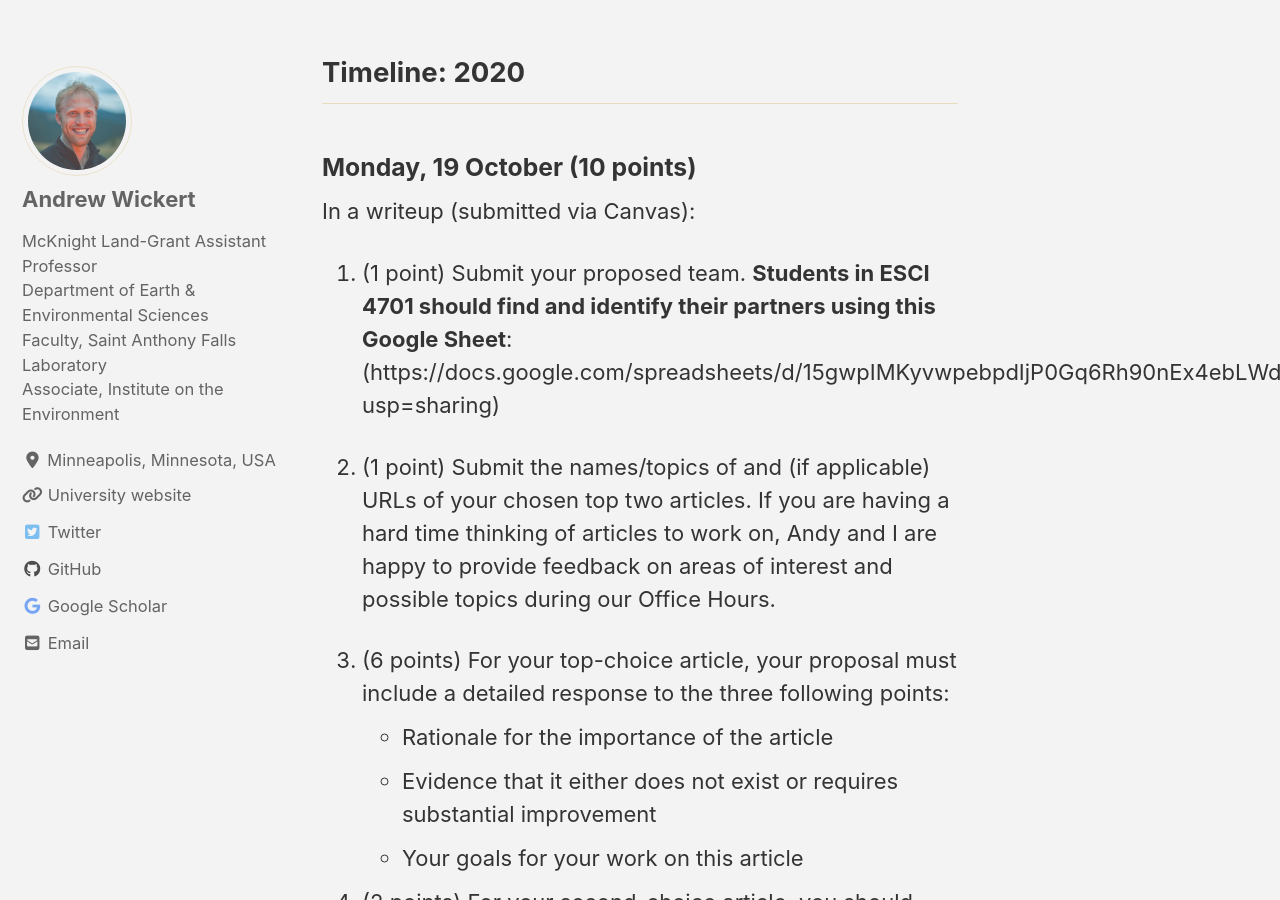
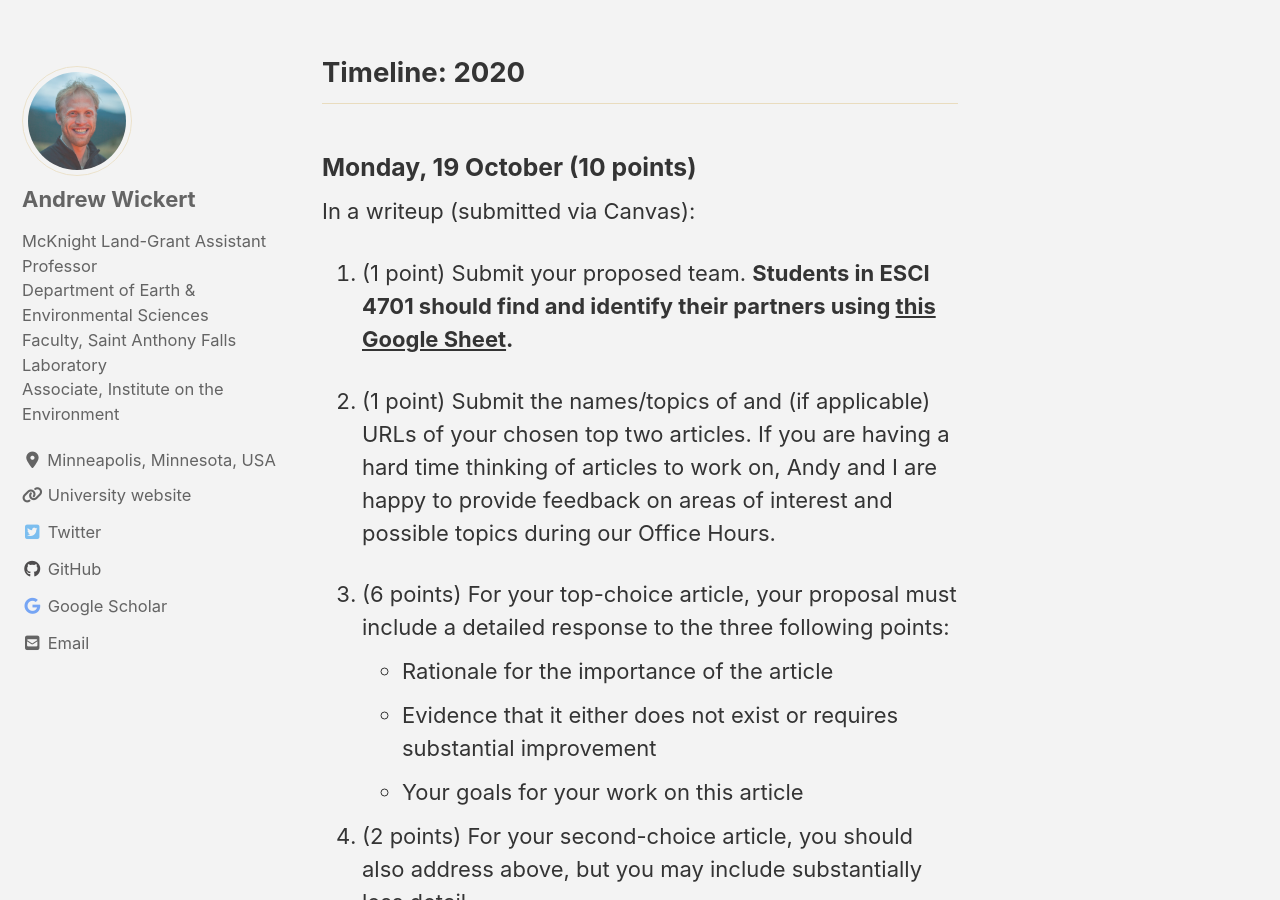
Before and after one commit to GeomorphOnline/GeomorphOnline.github.io, a Jekyll site: the page built from lessons/_final/wikipedia.md, in a window 1280 px wide and 900 px high, scrolled down 1351 px. Built offline with Jekyll 4.4.1, drawn with Linux system fonts in a browser that asks for light colours; cached includes are drawn as plain includes; nearby versions of some CDN libraries.

Commit message:
Shanti edits to final proj (minor link change)

```diff
--- a/lessons/_final/wikipedia.md
+++ b/lessons/_final/wikipedia.md
@@ -39,7 +39,7 @@ The [Wikipedia Education Program](https://en.wikipedia.org/wiki/Wikipedia:Educat
 ### Monday, 19 October (10 points)
 In a writeup (submitted via Canvas):
 
-1. (1 point) Submit your proposed team. **Students in ESCI 4701 should find and identify their partners using this Google Sheet**: (https://docs.google.com/spreadsheets/d/15gwpIMKyvwpebpdIjP0Gq6Rh90nEx4ebLWd7CL47I_U/edit?usp=sharing)
+1. (1 point) Submit your proposed team. **Students in ESCI 4701 should find and identify their partners using [this Google Sheet](https://docs.google.com/spreadsheets/d/15gwpIMKyvwpebpdIjP0Gq6Rh90nEx4ebLWd7CL47I_U/edit?usp=sharing).**
 
 2. (1 point) Submit the names/topics of and (if applicable) URLs of your chosen top two articles. If you are having a hard time thinking of articles to work on, Andy and I are happy to provide feedback on areas of interest and possible topics during our Office Hours.
 
```
